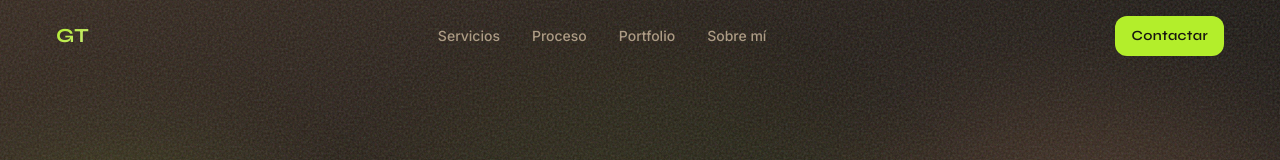
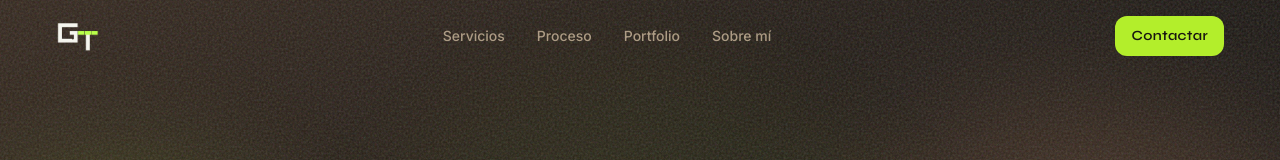
Before and after one commit to paolarsnchez/golden-teby, a React (Vite) app: page /golden-teby/ in a window 1280 px wide. Shown: the top 160 px of the page. Built offline with nearby package versions, Linux system fonts and the light colour scheme; the HTML template or start-up script is replaced by a standard one.

Commit message:
Reemplazar texto GT por logo en el header

```diff
--- a/src/components/Navigation.tsx
+++ b/src/components/Navigation.tsx
@@ -2,6 +2,8 @@ import { motion, useScroll, useTransform } from "framer-motion";
 import { Button } from "@/components/ui/button";
 import { Menu, X } from "lucide-react";
 import { useState, useEffect } from "react";
+
+import logo from "../assets/logo.png";
 
 const navLinks = [
   { href: "#servicios", label: "Servicios" },
@@ -42,7 +44,7 @@ const Navigation = () => {
           <div className="flex items-center justify-between">
             {/* Logo */}
             <a href="#hero" className="font-display font-bold text-xl">
-              <span className="gradient-text">GT</span>
+              <img src={logo} alt="Golden Teby Logo" className="h-8" />
             </a>
 
             {/* Desktop navigation */}
```
Also changed, not shown: src/assets/logo.png (added).
